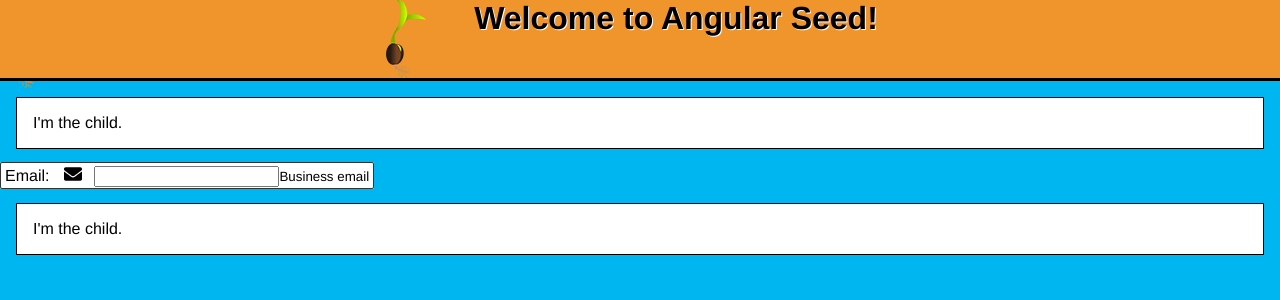
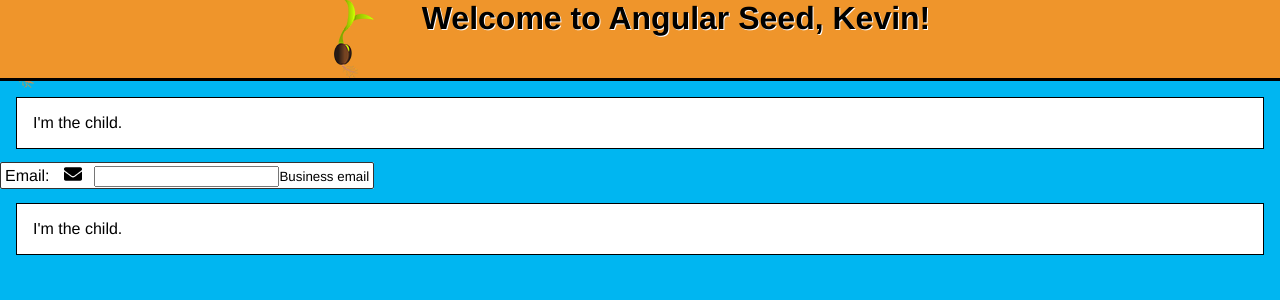
Before and after one commit to kevinruse/kra-angular-400-seed-public, an Angular app: page / in a window 1280 px wide. Shown: the top 300 px of the page. Built offline with nearby package versions, Linux system fonts and the light colour scheme.

Commit message:
Use interpolation with component properties - guided exercise 13

```diff
--- a/src/app/header/header.component.html
+++ b/src/app/header/header.component.html
@@ -1,4 +1,4 @@
 <header>
     <img src="assets/images/icons/seed-icon.png" alt="">
-    <h1>Welcome to Angular Seed!</h1>
+    <h1>Welcome to Angular Seed, {{ userName }}!</h1>
 </header>
--- a/src/app/header/header.component.ts
+++ b/src/app/header/header.component.ts
@@ -7,6 +7,9 @@
     })
 
 export class HeaderComponent implements OnInit {
+
+    userName: string = 'Kevin';
+
     constructor() {
     }
 
--- a/tslint.json
+++ b/tslint.json
@@ -53,7 +53,7 @@
     ],
     "no-empty": false,
     "no-inferrable-types": [
-      true,
+      false,
       "ignore-params"
     ],
     "no-non-null-assertion": true,
```
